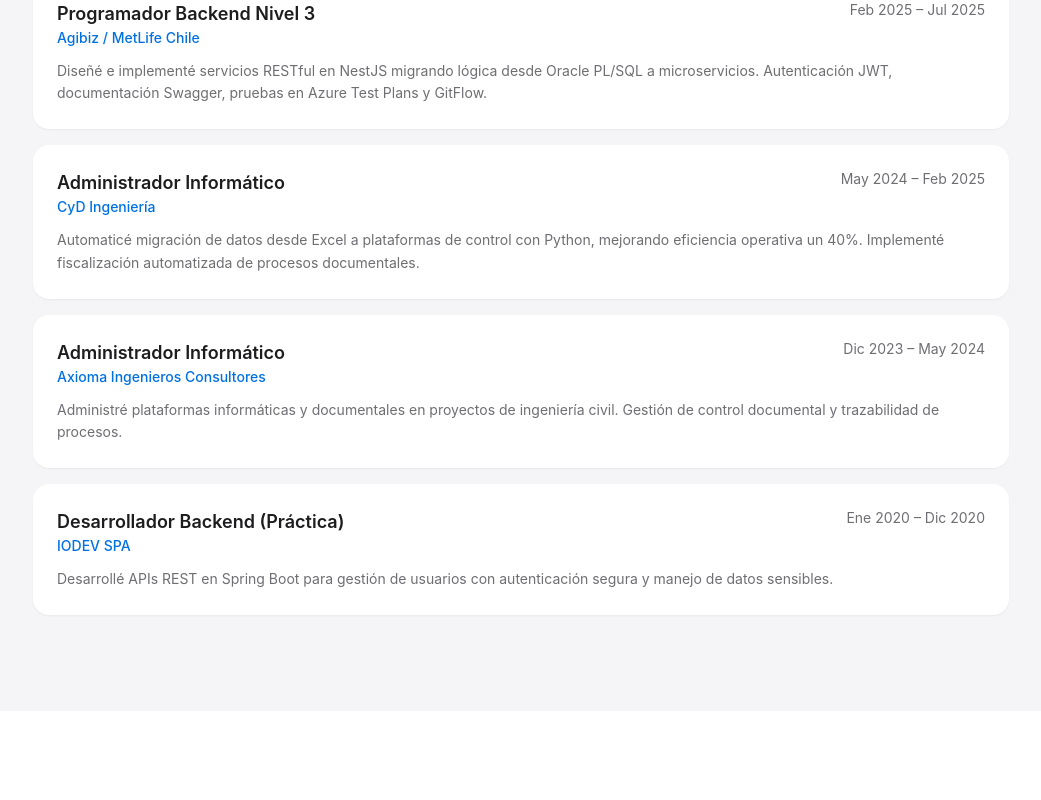
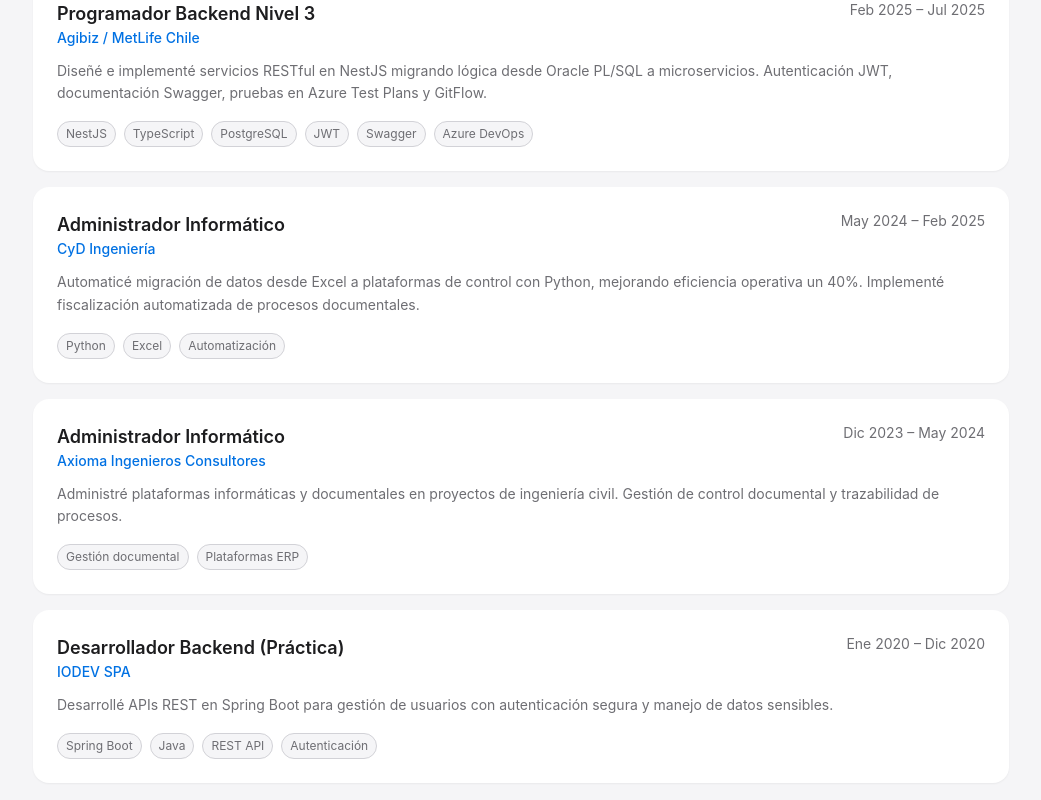
Before and after one commit to lucciano12/portafolio, a Next.js app: page / in a window 1280 px wide. Shown: the part 3420-4220 px from the top of the page, without its empty margins (119-1160 px from the left). Built offline with nearby package versions, Linux system fonts and the light colour scheme.

Commit message:
feat: add stack tags to all experience items

```diff
--- a/components/Experience.tsx
+++ b/components/Experience.tsx
@@ -19,24 +19,28 @@
     role: 'Programador Backend Nivel 3',
     period: 'Feb 2025 – Jul 2025',
     description: 'Diseñé e implementé servicios RESTful en NestJS migrando lógica desde Oracle PL/SQL a microservicios. Autenticación JWT, documentación Swagger, pruebas en Azure Test Plans y GitFlow.',
+    tags: ['NestJS', 'TypeScript', 'PostgreSQL', 'JWT', 'Swagger', 'Azure DevOps'],
   },
   {
     company: 'CyD Ingeniería',
     role: 'Administrador Informático',
     period: 'May 2024 – Feb 2025',
     description: 'Automaticé migración de datos desde Excel a plataformas de control con Python, mejorando eficiencia operativa un 40%. Implementé fiscalización automatizada de procesos documentales.',
+    tags: ['Python', 'Excel', 'Automatización'],
   },
   {
     company: 'Axioma Ingenieros Consultores',
     role: 'Administrador Informático',
     period: 'Dic 2023 – May 2024',
     description: 'Administré plataformas informáticas y documentales en proyectos de ingeniería civil. Gestión de control documental y trazabilidad de procesos.',
+    tags: ['Gestión documental', 'Plataformas ERP'],
   },
   {
     company: 'IODEV SPA',
     role: 'Desarrollador Backend (Práctica)',
     period: 'Ene 2020 – Dic 2020',
     description: 'Desarrollé APIs REST en Spring Boot para gestión de usuarios con autenticación segura y manejo de datos sensibles.',
+    tags: ['Spring Boot', 'Java', 'REST API', 'Autenticación'],
   },
 ]
 
```
